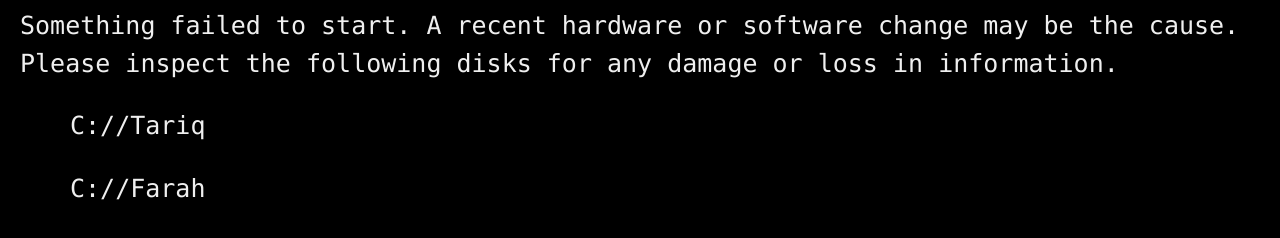
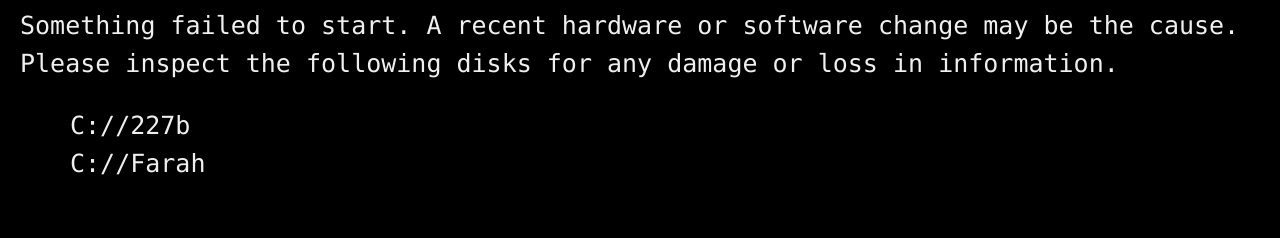
Before and after one commit to farahu/fahim, a website: page index.html in a window 1280 px wide. Shown: the part 98-336 px from the top of the page. Drawn offline with nearby package versions, Linux system fonts and the light colour scheme.

Commit message:
Update index.html

```diff
--- a/index.html
+++ b/index.html
@@ -13,7 +13,7 @@
   <div class="console">Something failed to start. A recent hardware or software change may be the cause.
   Please inspect the following disks for any damage or loss in information.
   <p></p>
-  <a href="/tariq">C://Tariq</a><p />
-  <a href="/tariq">C://Farah</a><p /></div>
+  <a href="/tariq">C://227b</a><br />
+  <a href="/tariq">C://Farah</a><br /></div>
   </body>
 </html>
```
